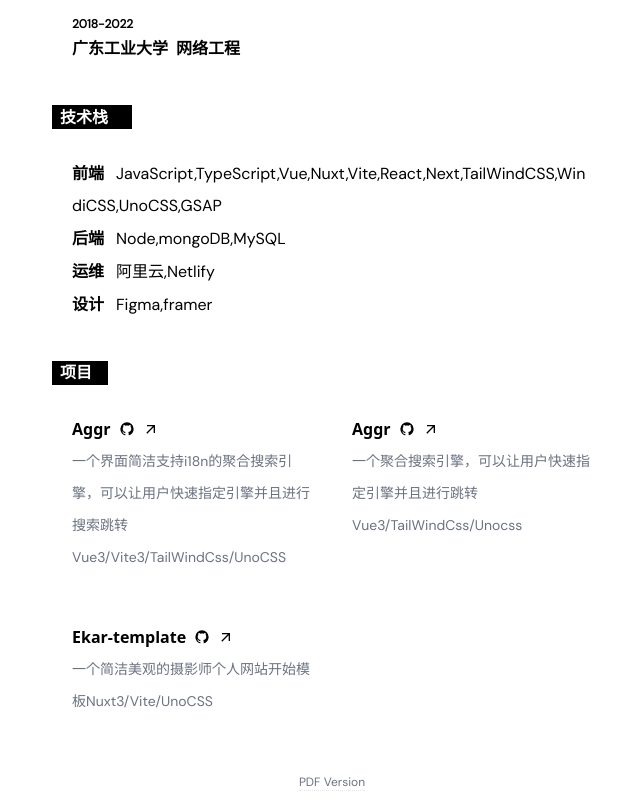
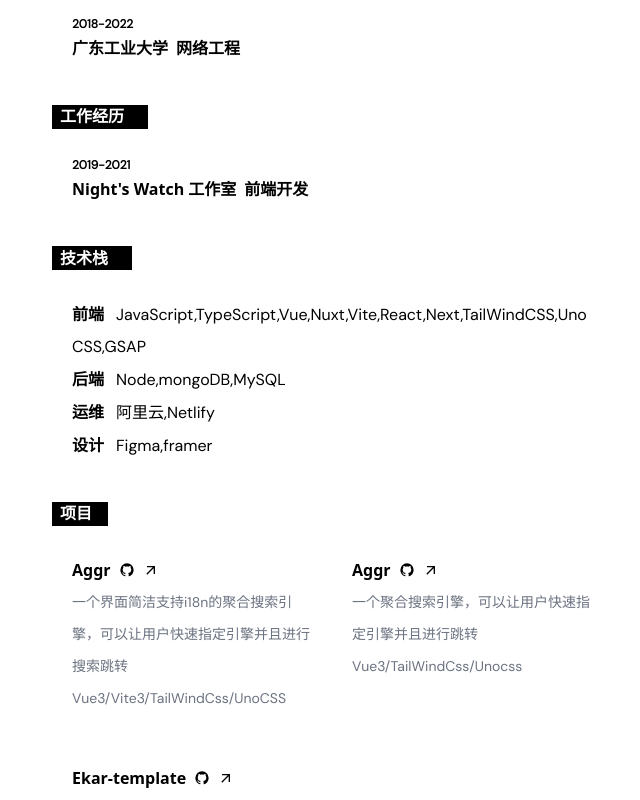
Before and after one commit to Ekarmore/resume, a Next.js app: page / in a window 1280 px wide. Shown: the part 360-1160 px from the top of the page, without its empty margins (372-1012 px from the left). Built offline with nearby package versions, Linux system fonts and the light colour scheme.

Commit message:
page build

```diff
--- a/pages/index.tsx
+++ b/pages/index.tsx
@@ -30,11 +30,18 @@ export default function resume() {
               <span className='font-sans font-bold'>广东工业大学</span><span className='ml-2 font-sans font-bold'>网络工程</span>
             </div>
           </section>
+          <section className='mb-5 ' >
+            <h4 className='w-24 pl-2 mb-2 text-base font-extrabold bg-black text-white' >工作经历</h4>
+            <div className='p-5'>
+              <p className='font-extrabold text-xs' >2019-2021</p>
+              <span className='font-sans font-bold'>Night's Watch 工作室</span><span className='ml-2 font-sans font-bold'>前端开发</span>
+            </div>
+          </section>
           <section className='mb-5' >
             <h4 className='w-20 pl-2 mb-2 text-base font-sans font-extrabold bg-black text-white' >技术栈</h4>
             <div className='p-5'>
-              <div className='Stack'>
-              <span className='font-sans font-bold mr-3'>前端</span><span className='break-all'>JavaScript,TypeScript,Vue,Nuxt,Vite,React,Next,TailWindCSS,WindiCSS,UnoCSS,GSAP</span>
+              <div>
+              <span className='font-sans font-bold mr-3'>前端</span><span className='break-all'>JavaScript,TypeScript,Vue,Nuxt,Vite,React,Next,TailWindCSS,UnoCSS,GSAP</span>
               </div>
               <div className='Stack'>
               <span className='font-sans font-bold mr-3'>后端</span><span>Node,mongoDB,MySQL</span>
@@ -80,7 +87,7 @@ export default function resume() {
             </div>
           </section>
           <div className='text-center mb-5 md:m-0'>
-            <a className='text-xs border-b border-dotted border-dark-200 text-gray-500' href="resume.pdf">PDF Version</a>
+            <a className='text-xs border-b border-dotted border-dark-200 text-gray-500' href="Resume.pdf">PDF版本</a>
           </div>
       </article>
     </div>
```
